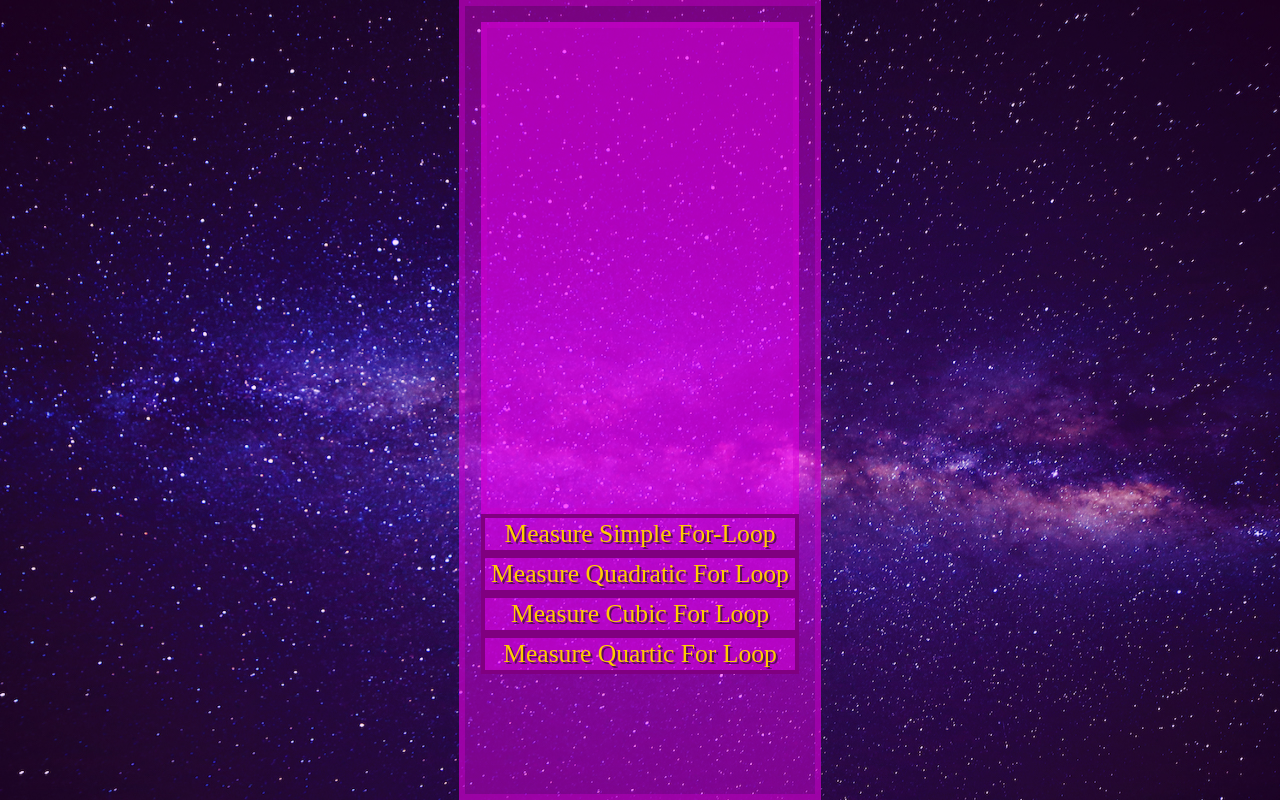
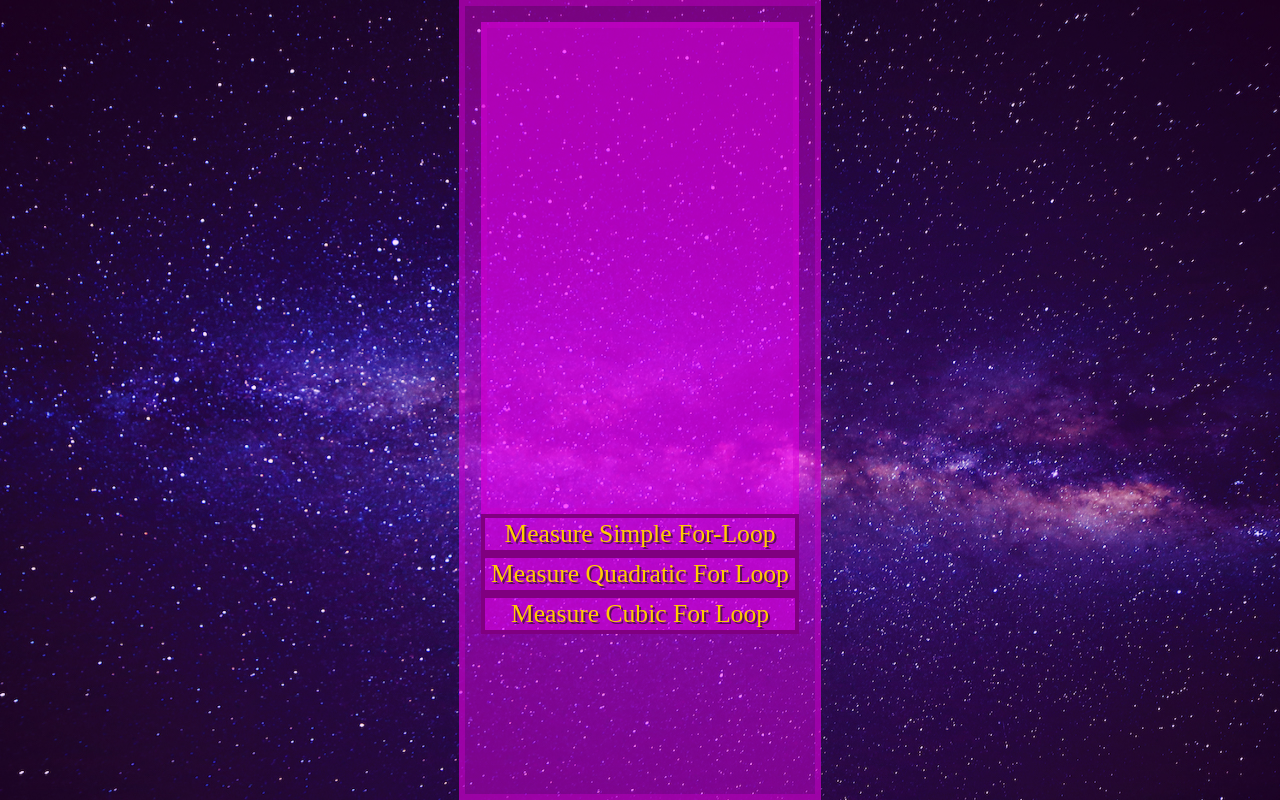
Before and after one commit to superbuggy/teach, a plain HTML site: page time-complexity/index.html in a window 1280 px wide. Drawn offline with Linux system fonts and the light colour scheme; a web font is replaced by a local one.

Commit message:
Remove n^4 loop button

```diff
--- a/time-complexity/index.html
+++ b/time-complexity/index.html
@@ -16,7 +16,6 @@
           <button id ="simple">Measure Simple For-Loop</button>
           <button id ="quadratic">Measure Quadratic For Loop</button>
           <button id ="cubic">Measure Cubic For Loop</button>
-          <button id ="quartic">Measure Quartic For Loop</button>
         </div>
       </div>
     </main>
```
